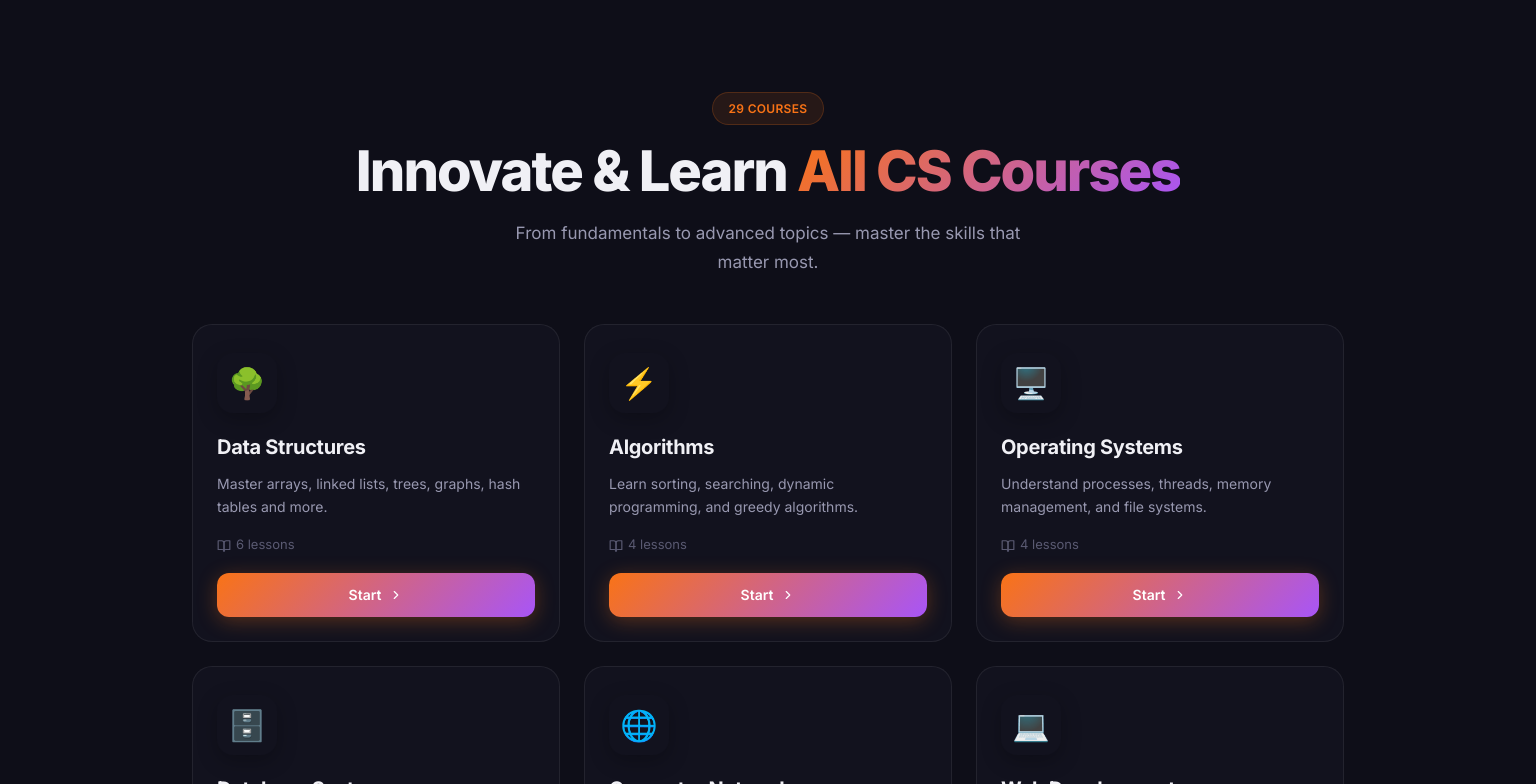
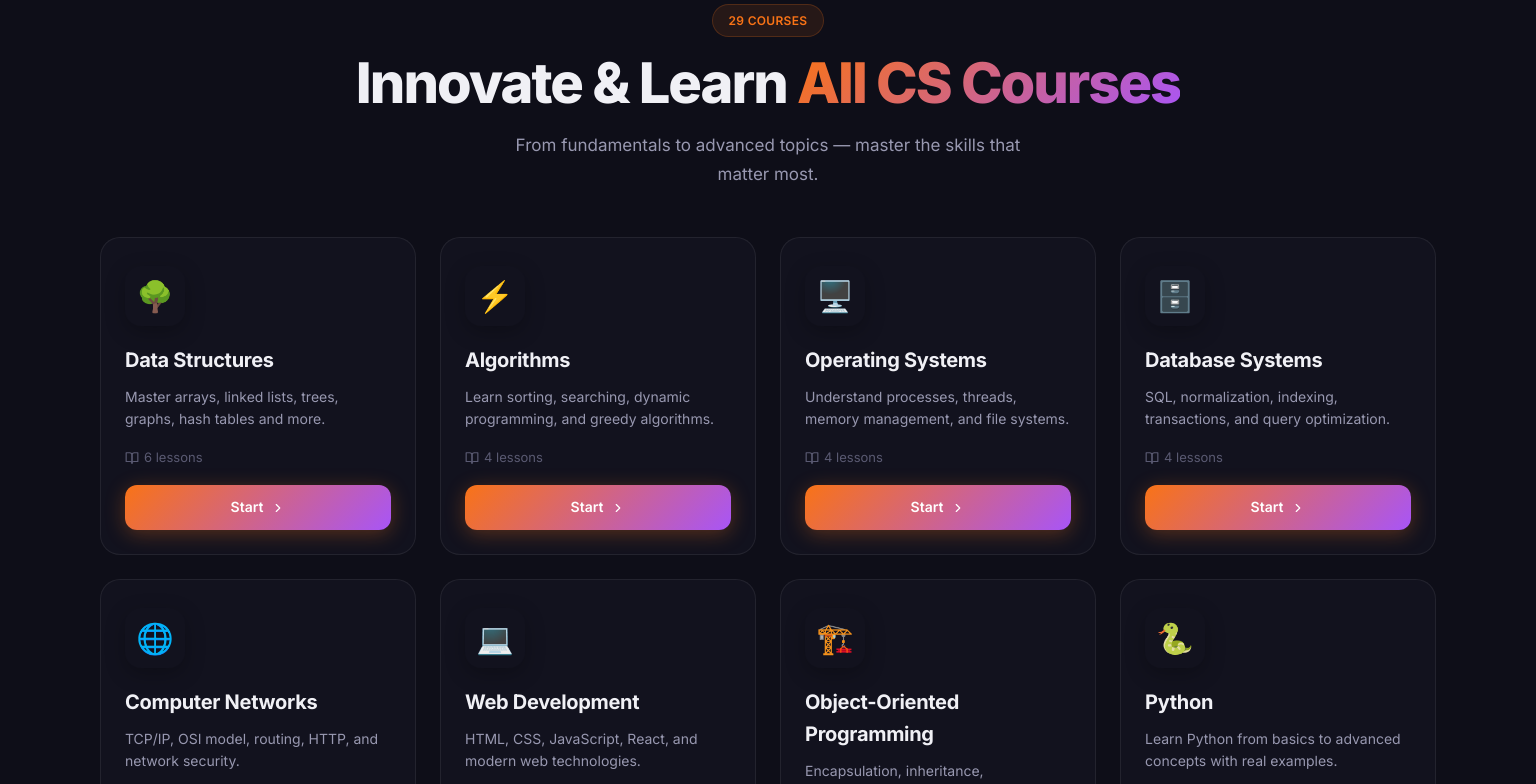
Before and after one commit to Knight-rule/cse-learner, a Next.js app: page / in a window 1536 px wide. Shown: the part 1940-2724 px from the top of the page. Built offline with nearby package versions, Linux system fonts and the light colour scheme.

Commit message:
fix: improve responsive layout for wide screens - full-width containers and expanded grid columns

```diff
--- a/src/app/globals.css
+++ b/src/app/globals.css
@@ -81,8 +81,18 @@ img { max-width: 100%; display: block; }
 }
 
 /* ===== CONTAINER ===== */
-.container { max-width: 1200px; margin: 0 auto; padding: 0 24px; }
-.container-sm { max-width: 800px; margin: 0 auto; padding: 0 24px; }
+.container { max-width: 1280px; margin: 0 auto; padding: 0 32px; }
+.container-sm { max-width: 900px; margin: 0 auto; padding: 0 32px; }
+
+@media (min-width: 1536px) {
+  .container { max-width: 1400px; }
+  .container-sm { max-width: 1000px; }
+}
+
+@media (min-width: 1792px) {
+  .container { max-width: 1600px; }
+  .container-sm { max-width: 1100px; }
+}
 
 /* ===== TYPOGRAPHY ===== */
 .heading-hero {
@@ -343,6 +353,14 @@ img { max-width: 100%; display: block; }
 .features-grid {
   display: grid; grid-template-columns: repeat(3, 1fr); gap: 24px;
 }
+
+@media (min-width: 1536px) {
+  .features-grid { grid-template-columns: repeat(4, 1fr); }
+}
+
+@media (min-width: 1792px) {
+  .features-grid { grid-template-columns: repeat(5, 1fr); }
+}
 .feature-item {
   background: var(--bg-card); border: 1px solid var(--border);
   border-radius: var(--radius-xl); padding: 32px; text-align: center;
@@ -488,6 +506,10 @@ img { max-width: 100%; display: block; }
 }
 .testimonial-grid { display: grid; grid-template-columns: repeat(3, 1fr); gap: 24px; }
 
+@media (min-width: 1536px) {
+  .testimonial-grid { grid-template-columns: repeat(4, 1fr); }
+}
+
 .footer-bottom {
   padding-top: 32px; border-top: 1px solid var(--border);
   display: flex; justify-content: space-between; align-items: center;
@@ -507,6 +529,10 @@ img { max-width: 100%; display: block; }
 }
 .hero-grid {
   display: grid; grid-template-columns: 1fr 1fr; gap: 60px; align-items: center;
+}
+
+@media (min-width: 1536px) {
+  .hero-grid { grid-template-columns: 1fr 1fr 1fr; }
 }
 .hero-content { position: relative; z-index: 2; }
 .hero-visual {
```
